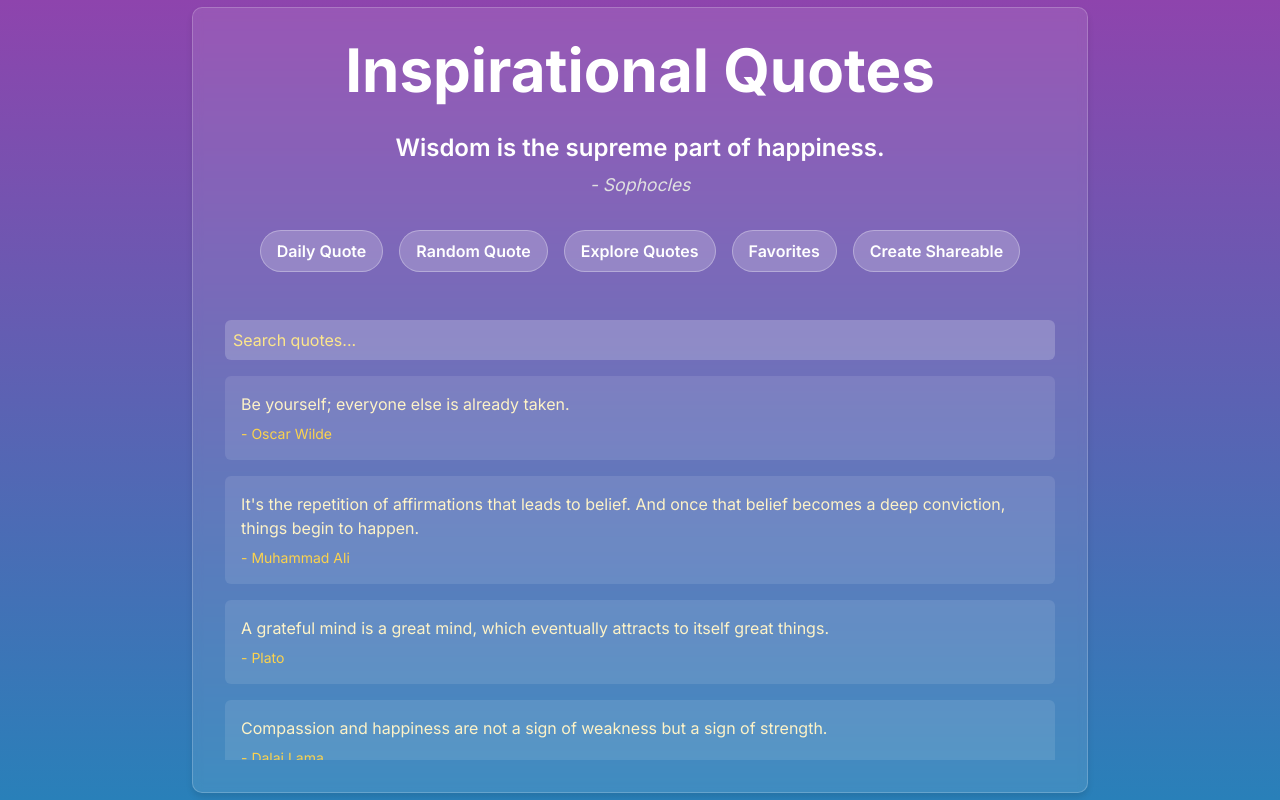
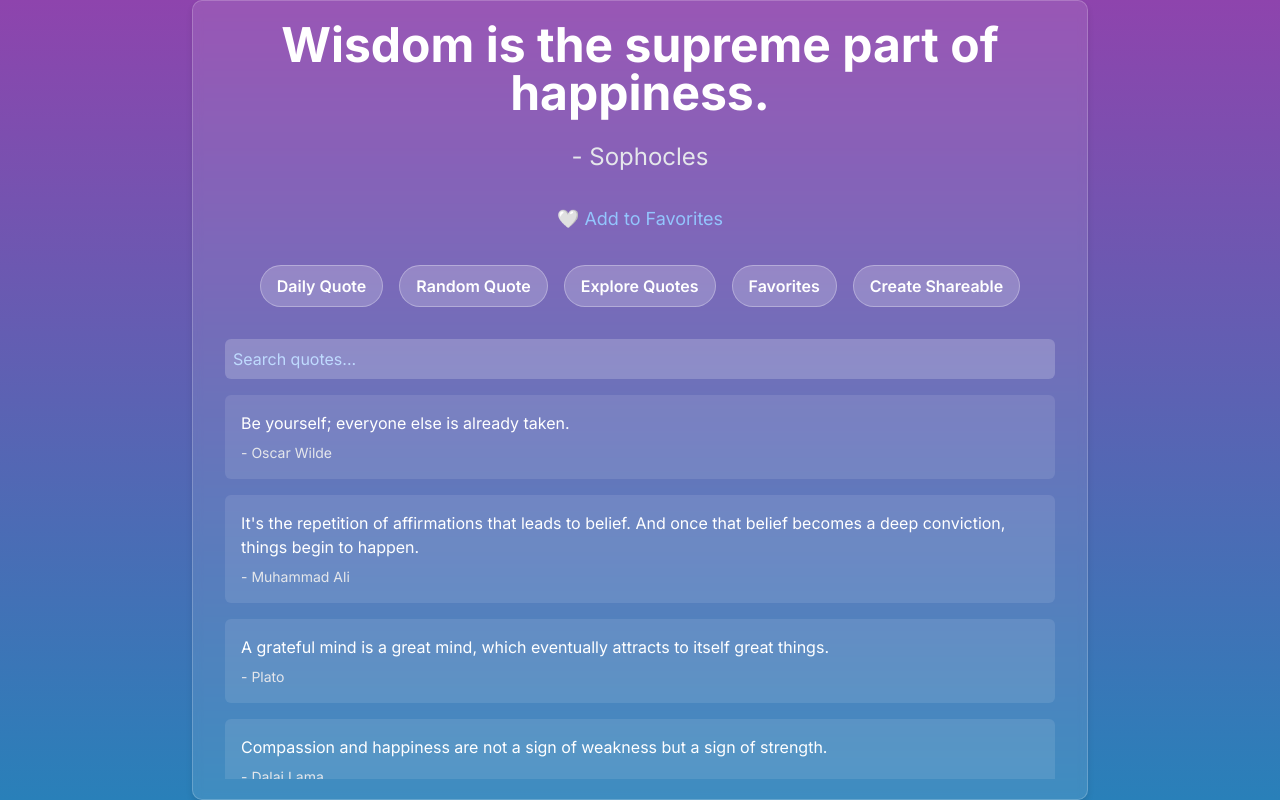
Before and after one commit to renedeanda/quotes.makr.io, a Next.js app: page / in a window 1280 px wide. Both pictures are taken after a click on the button "Explore Quotes". Built offline with nearby package versions, Linux system fonts and the light colour scheme.

Commit message:
working better design

```diff
--- a/src/app/globals.css
+++ b/src/app/globals.css
@@ -38,6 +38,7 @@ body {
   line-height: 2rem;
   font-weight: 600;
   margin-bottom: 0.5rem;
+  color: #ffffff;
 }
 
 .author-text {
--- a/src/app/page.js
+++ b/src/app/page.js
@@ -33,19 +33,16 @@ export default function Home() {
   };
 
   return (
-    <div className="w-full max-w-4xl content-container p-8">
-      <h1 className="text-4xl md:text-6xl font-bold text-center mb-8 text-white">
-        Inspirational Quotes
-      </h1>
-      <div className="flex flex-col items-center">
+    <div className="w-full max-w-4xl content-container p-8 flex flex-col justify-center min-h-screen">
+      <div className="flex-grow flex flex-col justify-center">
         {currentQuote && <QuoteDisplay quote={currentQuote} />}
-        <div className="flex flex-wrap justify-center gap-4 mt-4 mb-4">
-          <button onClick={() => setDailyQuote(quotes)} className="button">Daily Quote</button>
-          <button onClick={getRandomQuote} className="button">Random Quote</button>
-          <button onClick={() => setMode('explore')} className="button">Explore Quotes</button>
-          <button onClick={() => setMode('favorites')} className="button">Favorites</button>
-          <button onClick={() => setMode('share')} className="button">Create Shareable</button>
-        </div>
+      </div>
+      <div className="flex flex-wrap justify-center gap-4 mt-8">
+        <button onClick={() => setDailyQuote(quotes)} className="button">Daily Quote</button>
+        <button onClick={getRandomQuote} className="button">Random Quote</button>
+        <button onClick={() => setMode('explore')} className="button">Explore Quotes</button>
+        <button onClick={() => setMode('favorites')} className="button">Favorites</button>
+        <button onClick={() => setMode('share')} className="button">Create Shareable</button>
       </div>
       {mode === 'explore' && <QuoteExplorer quotes={quotes} setCurrentQuote={setCurrentQuote} />}
       {mode === 'favorites' && <FavoriteQuotes />}
--- a/src/app/page.tsx
+++ b/src/app/page.tsx
@@ -37,9 +37,6 @@ export default function Home() {
   return (
     <main className="min-h-screen flex flex-col items-center justify-center p-4 overflow-hidden">
       <div className="z-10 w-full max-w-4xl quote-container p-8">
-        <h1 className="text-4xl md:text-6xl font-bold text-center mb-8 text-white">
-          Inspirational Quotes
-        </h1>
         {currentQuote && <QuoteDisplay quote={currentQuote} />}
         <div className="flex flex-wrap justify-center gap-4 mt-8">
           <button
--- a/src/components/FavoriteQuotes.tsx
+++ b/src/components/FavoriteQuotes.tsx
@@ -18,9 +18,9 @@ const FavoriteQuotes = () => {
 
   return (
     <div className="mt-8">
-      <h2 className="text-2xl font-bold text-amber-300 mb-4">Your Favorite Quotes</h2>
+      <h2 className="text-2xl font-bold text-white mb-4">Your Favorite Quotes</h2>
       {favorites.length === 0 ? (
-        <p className="text-amber-100">You haven't added any favorites yet.</p>
+        <p className="text-gray-200">You haven't added any favorites yet.</p>
       ) : (
         <div className="space-y-4">
           {favorites.map((quote, index) => (
@@ -31,11 +31,11 @@ const FavoriteQuotes = () => {
               transition={{ duration: 0.3, delay: index * 0.05 }}
               className="bg-white bg-opacity-10 p-4 rounded-md"
             >
-              <p className="text-amber-100">{quote.quote}</p>
-              <p className="text-amber-300 text-sm mt-2">- {quote.author}</p>
+              <p className="text-white">{quote.quote}</p>
+              <p className="text-gray-200 text-sm mt-2">- {quote.author}</p>
               <button
                 onClick={() => removeFavorite(quote)}
-                className="mt-2 text-amber-500 hover:text-amber-600 transition-colors"
+                className="mt-2 text-blue-300 hover:text-blue-400 transition-colors"
               >
                 Remove from Favorites
               </button>
--- a/src/components/QuoteDisplay.js
+++ b/src/components/QuoteDisplay.js
@@ -1,10 +1,43 @@
+
+import { useState, useEffect } from 'react';
+import { motion } from 'framer-motion';
 
 const QuoteDisplay = ({ quote }) => {
+  const [isFavorite, setIsFavorite] = useState(false);
+
+  useEffect(() => {
+    const favorites = JSON.parse(localStorage.getItem('favoriteQuotes') || '[]');
+    setIsFavorite(favorites.some(fav => fav.quote === quote.quote));
+  }, [quote]);
+
+  const toggleFavorite = () => {
+    const favorites = JSON.parse(localStorage.getItem('favoriteQuotes') || '[]');
+    if (isFavorite) {
+      const newFavorites = favorites.filter(fav => fav.quote !== quote.quote);
+      localStorage.setItem('favoriteQuotes', JSON.stringify(newFavorites));
+    } else {
+      favorites.push(quote);
+      localStorage.setItem('favoriteQuotes', JSON.stringify(favorites));
+    }
+    setIsFavorite(!isFavorite);
+  };
+
   return (
-    <div className="text-center mb-4">
-      <p className="quote-text">{quote.quote}</p>
-      <p className="author-text">- {quote.author}</p>
-    </div>
+    <motion.div
+      initial={{ opacity: 0, y: 20 }}
+      animate={{ opacity: 1, y: 0 }}
+      transition={{ duration: 0.5 }}
+      className="text-center"
+    >
+      <p className="text-3xl md:text-4xl lg:text-5xl font-bold mb-6 text-white leading-tight">{quote.quote}</p>
+      <p className="text-xl md:text-2xl text-gray-200 mb-4">- {quote.author}</p>
+      <button
+        onClick={toggleFavorite}
+        className="mt-4 text-blue-300 hover:text-blue-400 transition-colors text-lg"
+      >
+        {isFavorite ? '❤️ Favorited' : '🤍 Add to Favorites'}
+      </button>
+    </motion.div>
   );
 };
 
--- a/src/components/QuoteDisplay.tsx
+++ b/src/components/QuoteDisplay.tsx
@@ -29,11 +29,11 @@ const QuoteDisplay = ({ quote }) => {
       transition={{ duration: 0.5 }}
       className="text-center"
     >
-      <p className="text-2xl md:text-3xl font-bold mb-4 text-amber-100">{quote.quote}</p>
-      <p className="text-xl text-amber-300">- {quote.author}</p>
+      <p className="text-2xl md:text-3xl font-bold mb-4 text-white">{quote.quote}</p>
+      <p className="text-xl text-gray-200">- {quote.author}</p>
       <button
         onClick={toggleFavorite}
-        className="mt-4 text-amber-500 hover:text-amber-600 transition-colors"
+        className="mt-4 text-blue-300 hover:text-blue-400 transition-colors"
       >
         {isFavorite ? '❤️ Favorited' : '🤍 Add to Favorites'}
       </button>
--- a/src/components/QuoteExplorer.tsx
+++ b/src/components/QuoteExplorer.tsx
@@ -17,7 +17,7 @@ const QuoteExplorer = ({ quotes, setCurrentQuote }) => {
         placeholder="Search quotes..."
         value={searchTerm}
         onChange={(e) => setSearchTerm(e.target.value)}
-        className="w-full p-2 rounded-md bg-white bg-opacity-20 text-amber-100 placeholder-amber-200"
+        className="w-full p-2 rounded-md bg-white bg-opacity-20 text-white placeholder-blue-200"
       />
       <div className="mt-4 max-h-96 overflow-y-auto">
         {filteredQuotes.map((quote, index) => (
@@ -29,8 +29,8 @@ const QuoteExplorer = ({ quotes, setCurrentQuote }) => {
             className="bg-white bg-opacity-10 p-4 rounded-md mb-4 cursor-pointer hover:bg-opacity-20 transition-colors"
             onClick={() => setCurrentQuote(quote)}
           >
-            <p className="text-amber-100">{quote.quote}</p>
-            <p className="text-amber-300 text-sm mt-2">- {quote.author}</p>
+            <p className="text-white">{quote.quote}</p>
+            <p className="text-gray-200 text-sm mt-2">- {quote.author}</p>
           </motion.div>
         ))}
       </div>
```
Also changed, not shown: public/favicon.svg, 1 other file (tests, documents, lock files or other folders).
